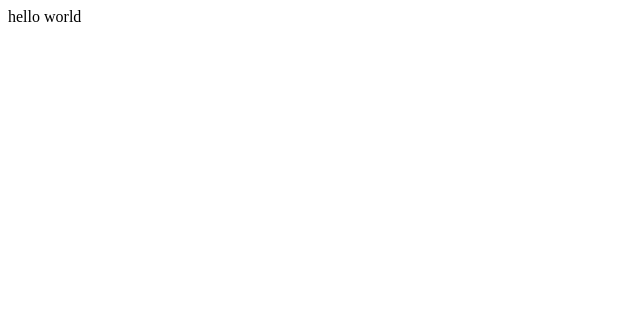
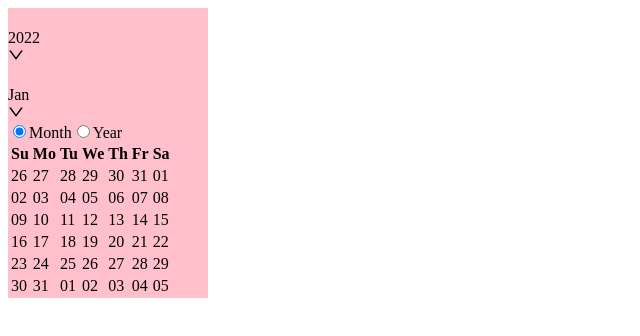
Before and after one commit to huangyunt/React-Dnd-Demo, a React (Create React App) app: page / in a window 1280 px wide. Shown: the top 336 px of the page, without its empty margins (0-640 px from the left). Built offline with nearby package versions, Linux system fonts and the light colour scheme.

Commit message:
基本配置

```diff
--- a/package.json
+++ b/package.json
@@ -10,7 +10,10 @@
     "@types/node": "^16.7.13",
     "@types/react": "^17.0.20",
     "@types/react-dom": "^17.0.9",
+    "antd": "^4.18.4",
     "react": "^17.0.2",
+    "react-dnd": "^14.0.5",
+    "react-dnd-html5-backend": "^14.1.0",
     "react-dom": "^17.0.2",
     "react-scripts": "5.0.0",
     "typescript": "^4.4.2",
--- a/src/App.tsx
+++ b/src/App.tsx
@@ -1,5 +1,10 @@
+import Container from "./component/Container";
 function App() {
-    return <div className="App">hello world</div>;
+    return (
+        <div className="App">
+            <Container />
+        </div>
+    );
 }
 
 export default App;
--- /dev/null
+++ b/src/component/Container.tsx
@@ -0,0 +1,14 @@
+import React, { CSSProperties } from "react";
+import List from "./List";
+const style: CSSProperties = {
+    display: "flex",
+    width: 200,
+    backgroundColor: "pink",
+};
+export default function Container() {
+    return (
+        <div className="box-container" style={style}>
+            <List />
+        </div>
+    );
+}
--- /dev/null
+++ b/src/component/List.tsx
@@ -0,0 +1,10 @@
+import { Calendar } from "antd";
+import { useRef } from "react";
+export default function List() {
+    const calendar = useRef<HTMLLIElement>(null);
+    return (
+        <div>
+            <Calendar />
+        </div>
+    );
+}
```
Also changed, not shown: 1 other file (tests, documents, lock files or other folders).
